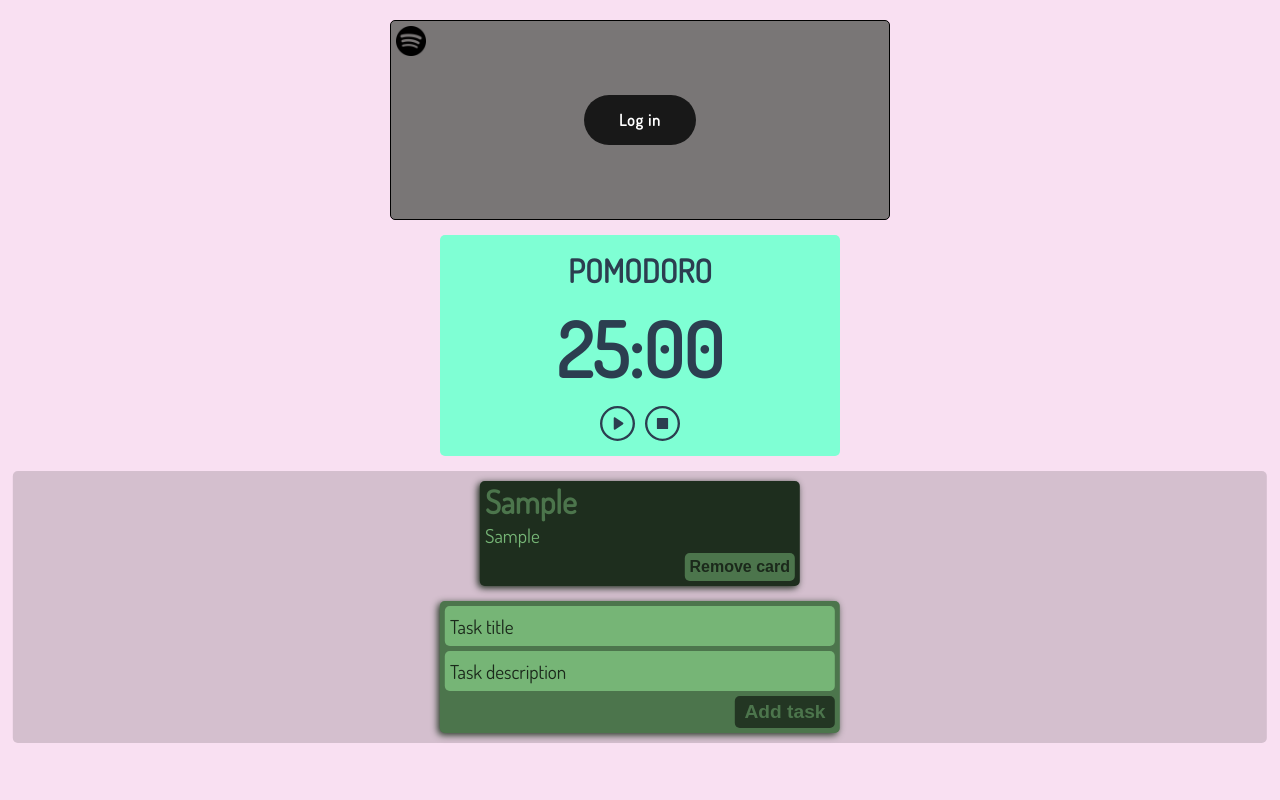
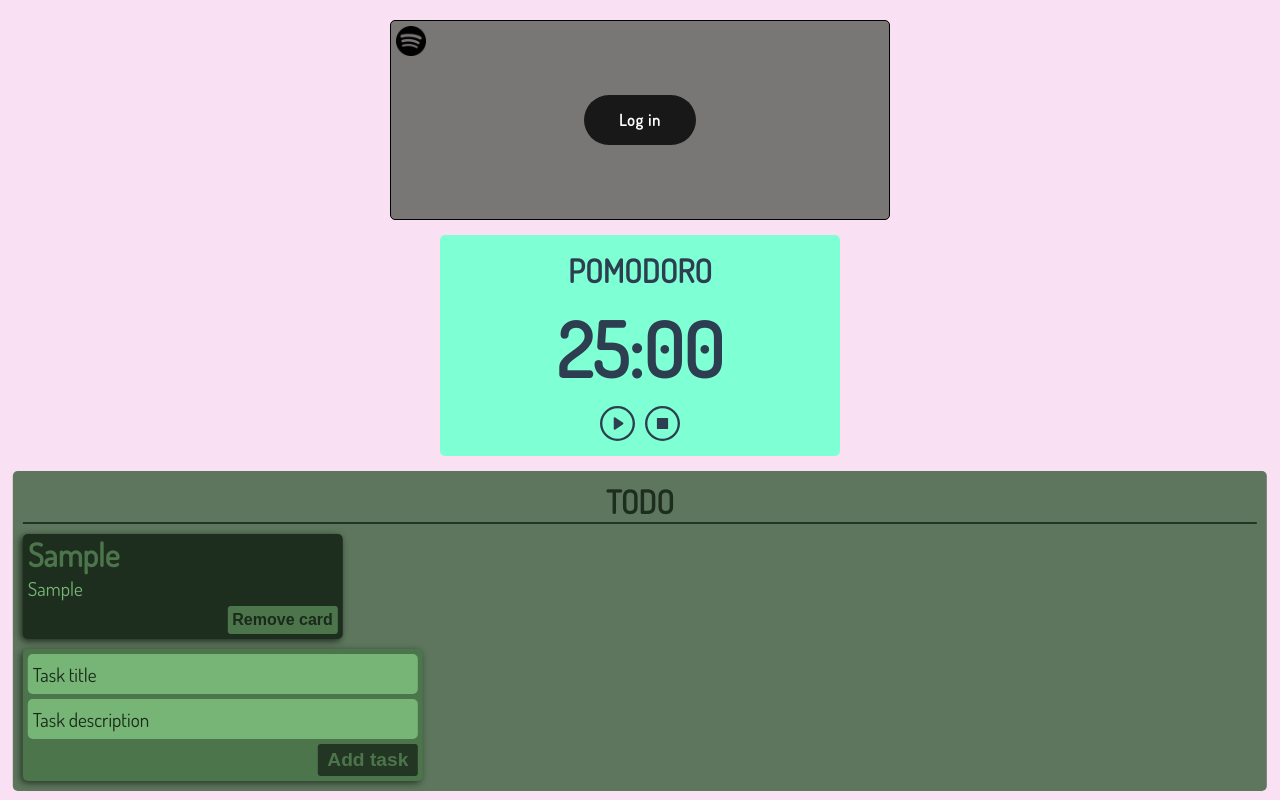
Before and after one commit to JaviVA93/workboard-VUE3, a Vue app: page / in a window 1280 px wide. Both pictures are taken after typing "Sample", "Sample" into the empty fields and a click on the button "Add task". Built offline with nearby package versions, Linux system fonts and the light colour scheme.

Commit message:
last adjustments

```diff
--- a/src/App.vue
+++ b/src/App.vue
@@ -13,9 +13,7 @@ import ToDo from "./components/ToDo/ToDo.vue";
   <div class="pomodoro-container">
     <Pomodoro />
   </div>
-  <div class="todo-wrapper">
-    <ToDo />
-  </div>
+  <ToDo />
 </template>
 
 <style>
@@ -58,19 +56,4 @@ body {
   gap: 1rem;
   justify-content: center;
 }
-
-.todo-wrapper {
-  position: relative;
-  left: 50%;
-  transform: translateX(-50%);
-  width: 98%;
-
-  display: flex;
-  flex-direction: column;
-  gap: 15px;
-
-  background-color: rgba(0, 0, 0, 0.15);
-  border-radius: 5px;
-  padding: 10px;
-}
 </style>
--- a/src/components/ToDo/Issue.vue
+++ b/src/components/ToDo/Issue.vue
@@ -23,7 +23,6 @@ function removeCard() {
   card.value.style.height = computed_height;
 
   let tl = gsap.timeline();
-  tl.call(() => { card.value?.classList.add('to-remove'); });
   tl.to(card.value, { width: 0, opacity: 0, duration: 0.25, ease: "power3.inOut" });
   tl.call(() => {
     if (props.id)
@@ -88,22 +87,10 @@ button {
   background-color: v-bind(color_2);
 
   padding: 5px;
-  border-radius: 5px;
+  border-radius: 3px;
   border: 0;
 }
 button:hover {
   background-color: v-bind(color_1);
 }
-
-.to-remove h1 {
-  opacity: 0;
-}
-
-.to-remove span {
-  opacity: 0;
-}
-
-.to-remove button {
-  opacity: 0;
-}
 </style>
--- a/src/components/ToDo/NewIssueForm.vue
+++ b/src/components/ToDo/NewIssueForm.vue
@@ -90,7 +90,7 @@ const color_5 = '#1E2E1E';
   font-size: 1.2rem;
   font-weight: 700;
 
-  border-radius: 5px;
+  border-radius: 3px;
   border: 0;
   padding: 5px;
   width: 100px;
--- a/src/components/ToDo/ToDo.vue
+++ b/src/components/ToDo/ToDo.vue
@@ -37,42 +37,76 @@ function removeCard(card_id: string) {
     window.localStorage.setItem('cards_data', JSON.stringify(issues.value));
   }
 }
+
+// CSS VARIABLES
+//COLORS
+const color_1 = '#76B576';
+const color_2 = '#4C754C';
+const color_2_soft = "#5e765e";
+const color_3 = '#1B291B';
+const color_4 = '#233623';
+const color_5 = '#1E2E1E';
 </script>
 
 
 
 
 <template>
-    <div class="cards-container">
-        <div v-for="card in issues" :key="card.id">
-            <Issue @remove-card="removeCard" :id="card.id" :title="card.title" :text="card.text" :url="card.url" />
-        </div>
+  <div class="todo-wrapper">
+    <h1 class="todo-wrapper-title">TODO</h1>
+    <div class="horizontal-line"></div>
+    <div class="issues-container">
+      <div v-for="card in issues" :key="card.id">
+        <Issue @remove-card="removeCard" :id="card.id" :title="card.title" :text="card.text" :url="card.url" />
+      </div>
     </div>
-    <div class="card-form-container">
-        <NewIssueForm @create-card="createCard" />
+    <div class="issue-form-container">
+      <NewIssueForm @create-card="createCard" />
     </div>
+  </div>
 </template>
 
 
 
 
 <style scoped>
-.cards-container {
+.todo-wrapper {
+  position: relative;
+  left: 50%;
+  transform: translateX(-50%);
+  width: 98%;
+
+  display: flex;
+  flex-direction: column;
+
+  background-color: v-bind(color_2_soft);
+  border-radius: 5px;
+  padding: 10px;
+}
+
+.todo-wrapper-title {
+  color: v-bind(color_5)
+}
+
+.horizontal-line {
+  border: 1px solid v-bind(color_4);
+}
+
+.issues-container {
   display: grid;
   grid-template-columns: repeat(auto-fit, 20rem);
   row-gap: 10px;
   column-gap: 10px;
-  justify-content: center;
+  margin: 10px 0;
 }
 
-.cards-container .card {
+.issues-container .card {
   height: 100%;
 }
 
-.card-form-container {
+.issue-form-container {
   position: relative;
   width: fit-content;
-  left: 50%;
-  transform: translateX(-50%);
+  align-self: flex-start;
 }
 </style>
```
